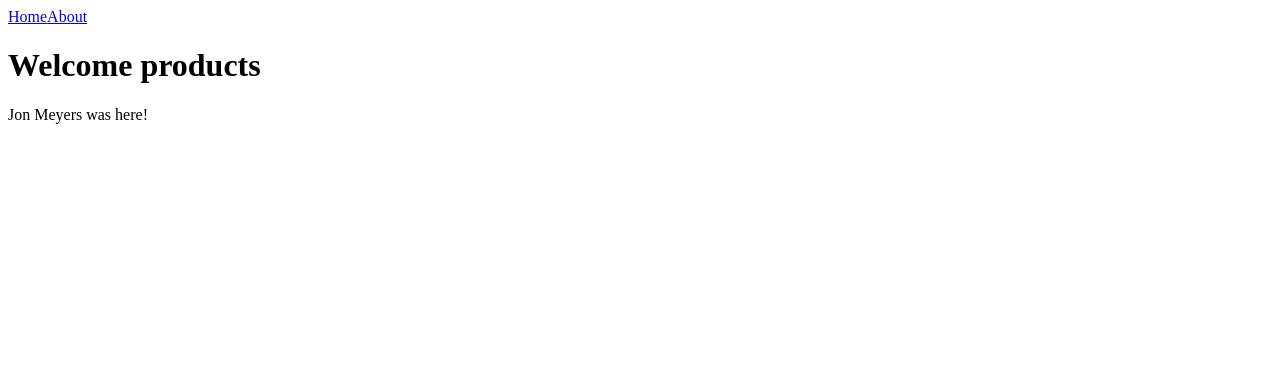
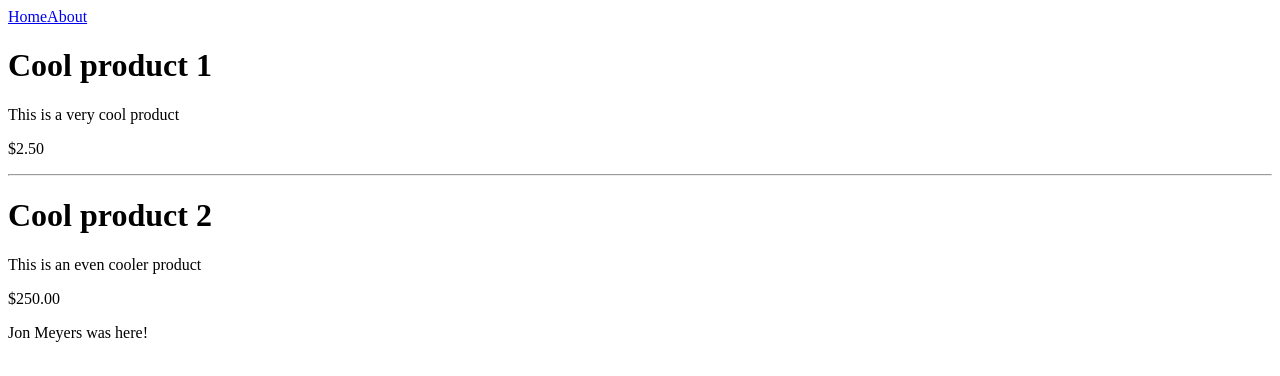
Before and after one commit to Spiteless/next-app, a Next.js app: page /products in a window 1280 px wide. Shown: the top 376 px of the page. Built offline with nearby package versions, Linux system fonts and the light colour scheme.

Commit message:
add products page

```diff
--- /dev/null
+++ b/pages/products.js
@@ -0,0 +1,15 @@
+const Products = () => {
+  return (
+    <>
+      <h1>Cool product 1</h1>
+      <p>This is a very cool product</p>
+      <p>$2.50</p>
+      <hr />
+      <h1>Cool product 2</h1>
+      <p>This is an even cooler product</p>
+      <p>$250.00</p>
+    </>
+  );
+};
+
+export default Products;
```
